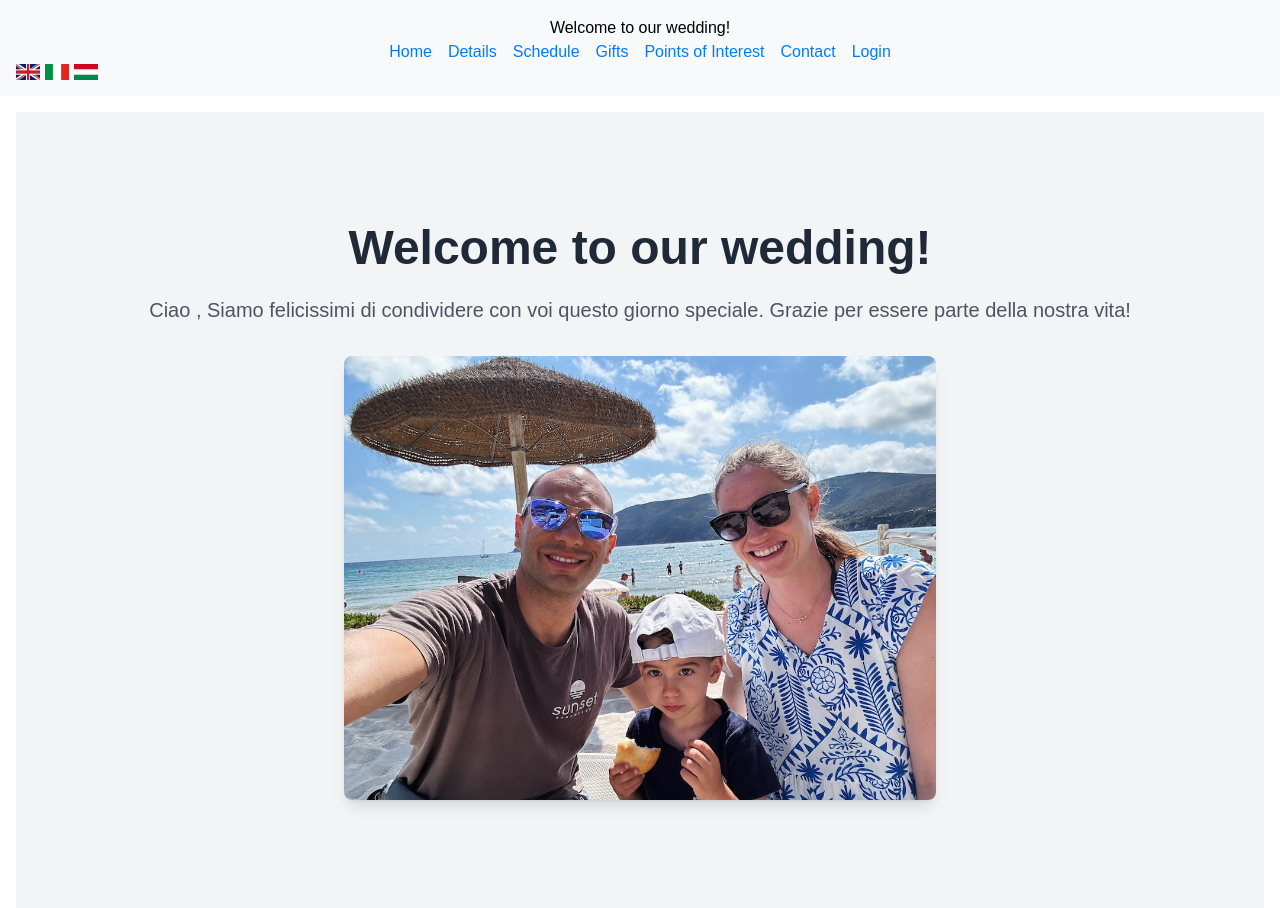
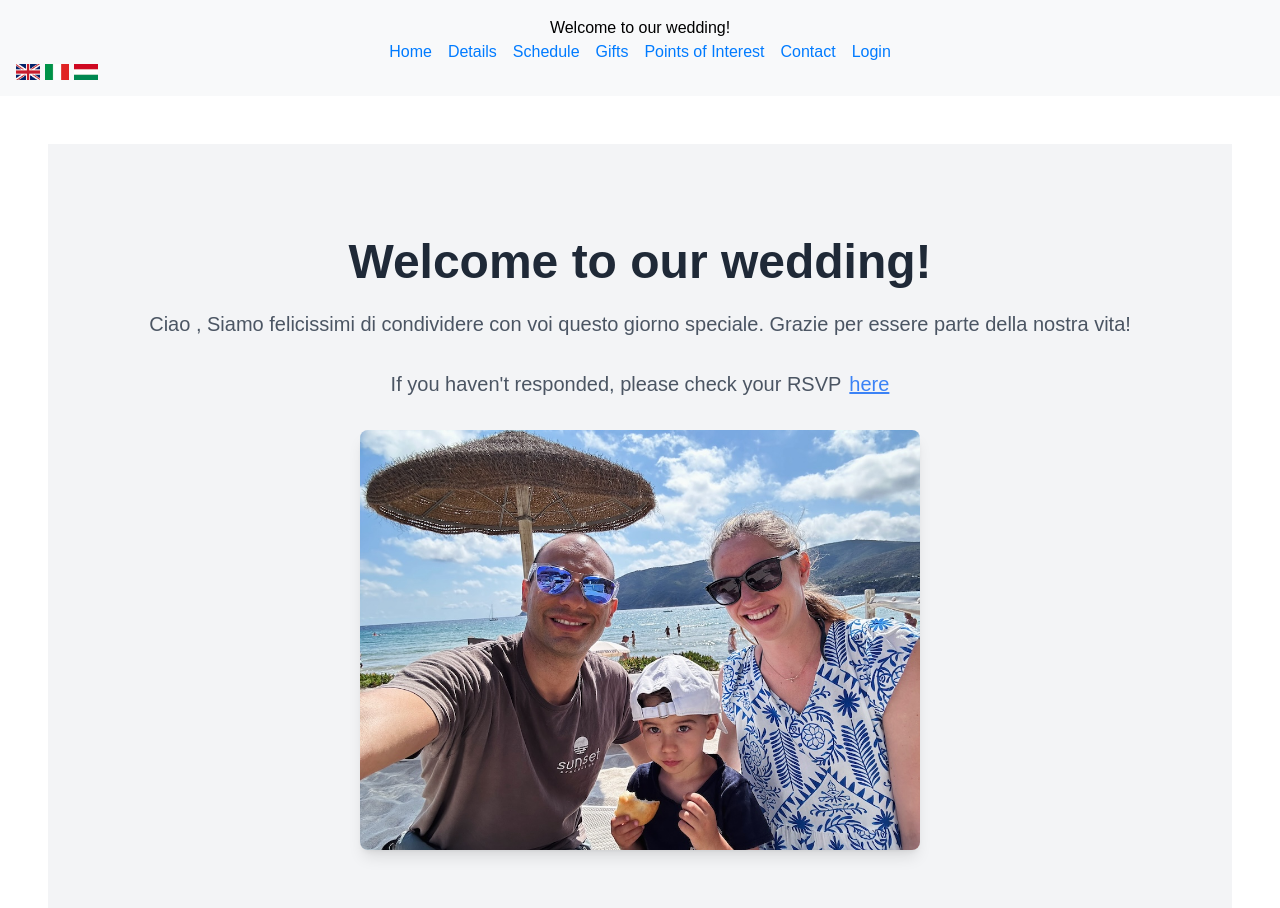
Before and after one commit to ciccilleju/wedding, a React (Create React App) app: page / in a window 1280 px wide. Shown: the top 908 px of the page. Built offline with nearby package versions, Linux system fonts and the light colour scheme; the HTML template or start-up script is replaced by a standard one.

Commit message:
fix varie

```diff
--- a/src/App.css
+++ b/src/App.css
@@ -34,7 +34,7 @@ nav a:hover {
 }
 
 main {
-  padding: 1rem;
+  padding: 3rem;
 
 }
 
--- a/src/components/Home.js
+++ b/src/components/Home.js
@@ -2,7 +2,7 @@ import React, { useContext } from 'react';
 import noi from '../assets/noi.jpeg';
 import { useTranslation } from 'react-i18next';
 import { AuthContext } from '../context/AuthContext';
-
+import { Link } from 'react-router-dom';
 const Home = () => {
   const { t } = useTranslation();
   const { user } = useContext(AuthContext);
@@ -16,6 +16,9 @@ const Home = () => {
       <p className="text-lg md:text-xl text-center text-gray-600 mb-8">
         Ciao {user?.firstName}, {t('happy_to_share_this_day_with_you')}
       </p>
+      <p className="text-lg md:text-xl text-center text-gray-600 mb-8">{t('please_check_your_rsvp')}
+        <Link to="/RSVP" className="text-blue-500 underline  ml-2">{t('qui')}</Link>
+      </p>
       <img
         src={noi}
         alt="Foto di noi due"
--- a/src/locales/en/translation.json
+++ b/src/locales/en/translation.json
@@ -7,6 +7,8 @@
   "time": "Time",
   "venue": "Venue",
   "details": "Details",
+  "qui": "here",
+  "please_check_your_rsvp": "If you haven't responded, please check your RSVP",
   "schedule": "Schedule",
   "travel_info": "Travel Information",
   "accommodation": "Accommodation",
--- a/src/locales/hu/translation.json
+++ b/src/locales/hu/translation.json
@@ -7,6 +7,8 @@
   "details": "Reászletek",
   "notes": "Intolleranze alimentari e note varie",
   "venue": "Helyszín",
+  "qui": "helyett",
+  "please_check_your_rsvp": "Ha nem adtam felvétlenet, kezdj el bejelentkezni",
   "schedule": "Menetrend",
   "travel_info": "Utazási információk",
   "accommodation": "Szállás",
--- a/src/locales/it/translation.json
+++ b/src/locales/it/translation.json
@@ -8,8 +8,10 @@
   "schedule": "Programma",
   "notes": "Intolleranze alimentari e note varie",
   "travel_info": "Informazioni di viaggio",
+  "please_check_your_rsvp": "Se non lo avete ancora fatto, vi preghiamo di confermare la vostra presenza",
   "accommodation": "Alloggio",
   "gifts": "Un pensiero per noi",
+  "qui": "qui",
   "poi": "Punti di interesse",
   "rsvp": "RSVP",
   "contact": "Contatti",
```
